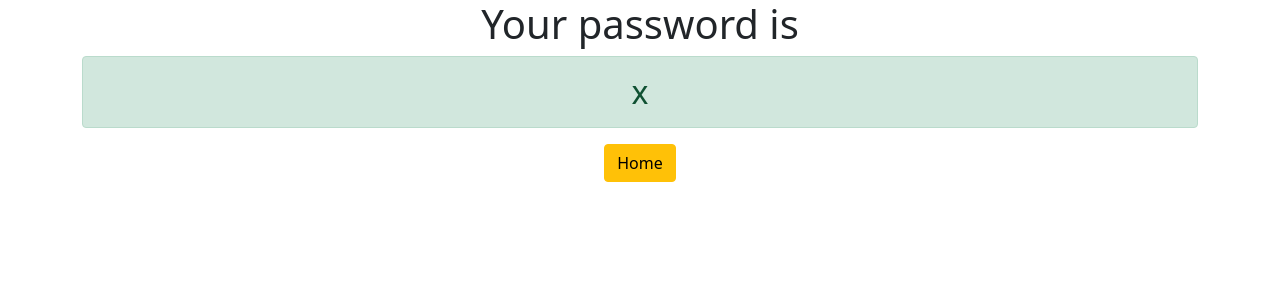
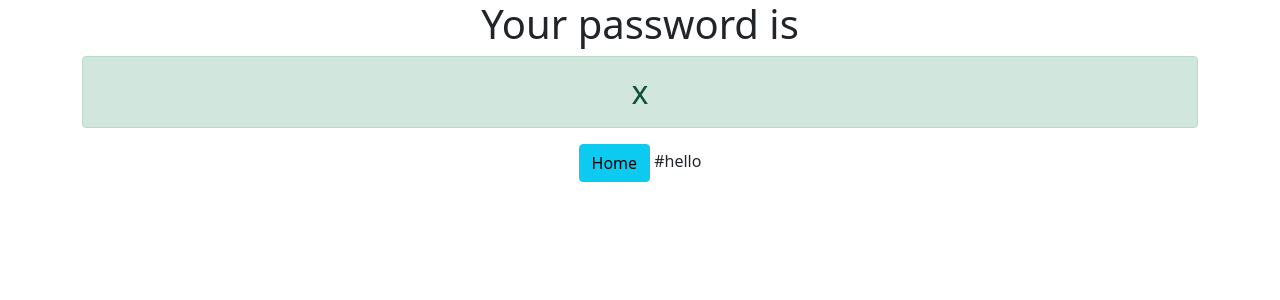
Before and after one commit to masoudbigdeli/password_generator-project, a Django app: template generator/templates/generator/password.html in a window 1280 px wide. Shown: the top 300 px of the page. Run offline with Django 3.2, Linux system fonts and the light colour scheme; the template is opened without the code that fills it: most values are stand-ins (such as "Sample title", 1, 10 or a date in 2020).

Commit message:
Sec commit

```diff
--- a/generator/templates/generator/password.html
+++ b/generator/templates/generator/password.html
@@ -7,6 +7,8 @@
 <h1 >Your password is</h1>
 <h2 class="alert alert-success">{{ password }}</h2>
 
-<a href="{% url 'home' %}" class="btn btn-warning">Home</a>
+<a href="{% url 'home' %}" class="btn btn-info">Home</a>
+
+#hello
 
 </div>
```
